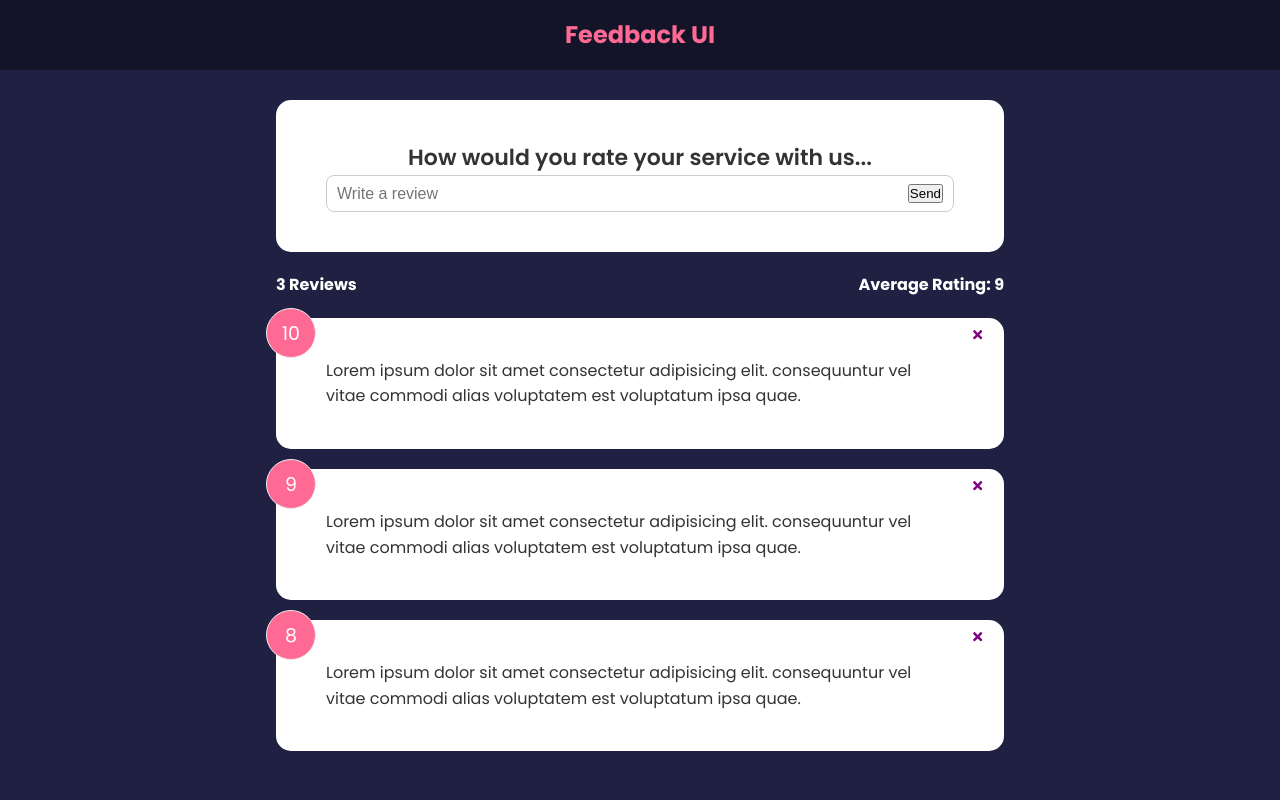
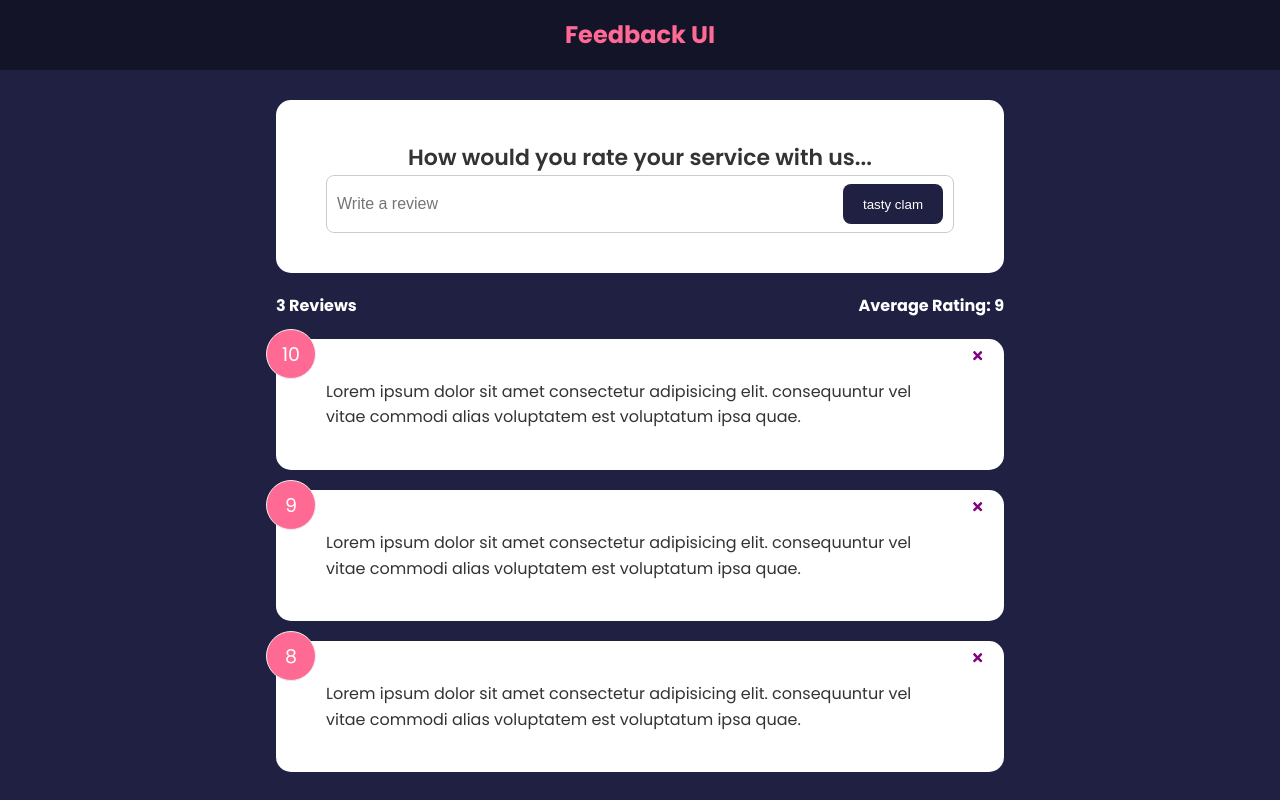
Before and after one commit to somecallmetim/react-feedback-app-tutorial, a React (Create React App) app: page / in a window 1280 px wide. Built offline with nearby package versions, Linux system fonts and the light colour scheme.

Commit message:
Section 4 Lesson 20 complete

```diff
--- a/src/components/FeedbackForm.jsx
+++ b/src/components/FeedbackForm.jsx
@@ -1,4 +1,5 @@
 import Card from './shared/Card'
+import Button from './shared/Button'
 import { useState } from 'react'
 
 function FeedbackForm() {
@@ -18,7 +19,10 @@
             placeholder='Write a review'
             value={reviewText}
           />
-          <button type='submit'>Send</button>
+          {/* <button type='submit'>Send</button> */}
+          <Button type='submit'>
+            tasty clam
+          </Button>
         </div>
       </form>
     </Card>
--- /dev/null
+++ b/src/components/shared/Button.jsx
@@ -0,0 +1,25 @@
+import PropTypes from 'prop-types'
+
+
+function Button({ children, version, type, isDisabled}) {
+    return (
+        <button type={type} disabled={isDisabled} className={`btn btn-${version}`}>
+            {children}
+        </button>
+    )
+}
+
+Button.defaultProps = {
+    version: 'primary',
+    type: 'button',
+    isDisabled: false
+}
+
+Button.propTypes = {
+    children: PropTypes.node.isRequired,
+    version: PropTypes.string,
+    type: PropTypes.string,
+    isDisabled: PropTypes.bool
+}
+
+export default Button
```
